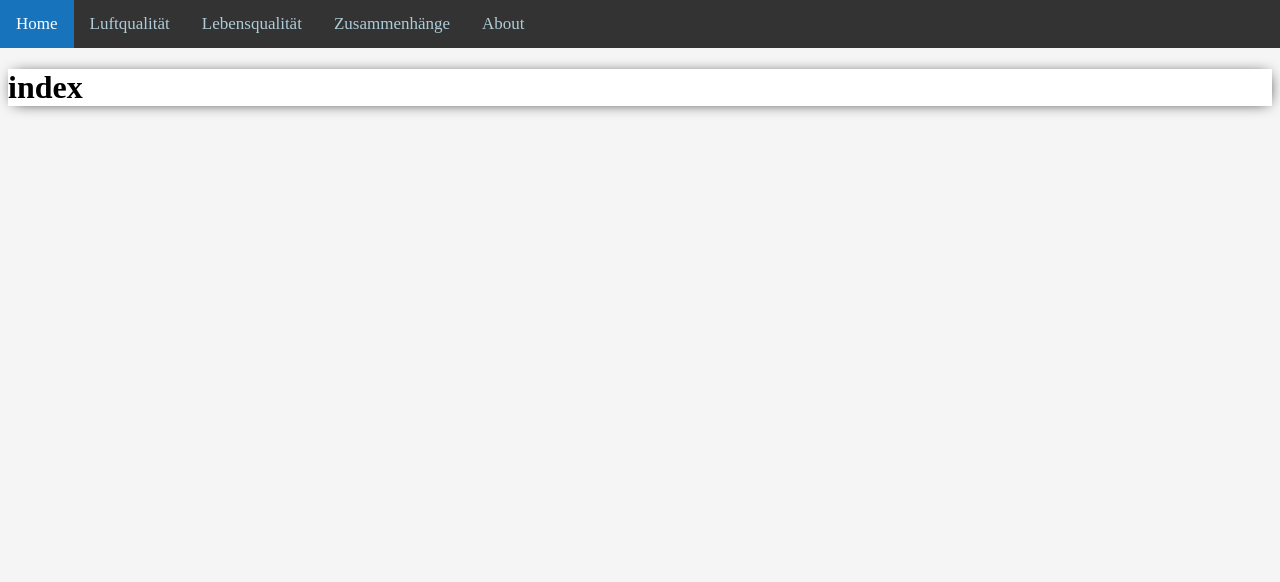
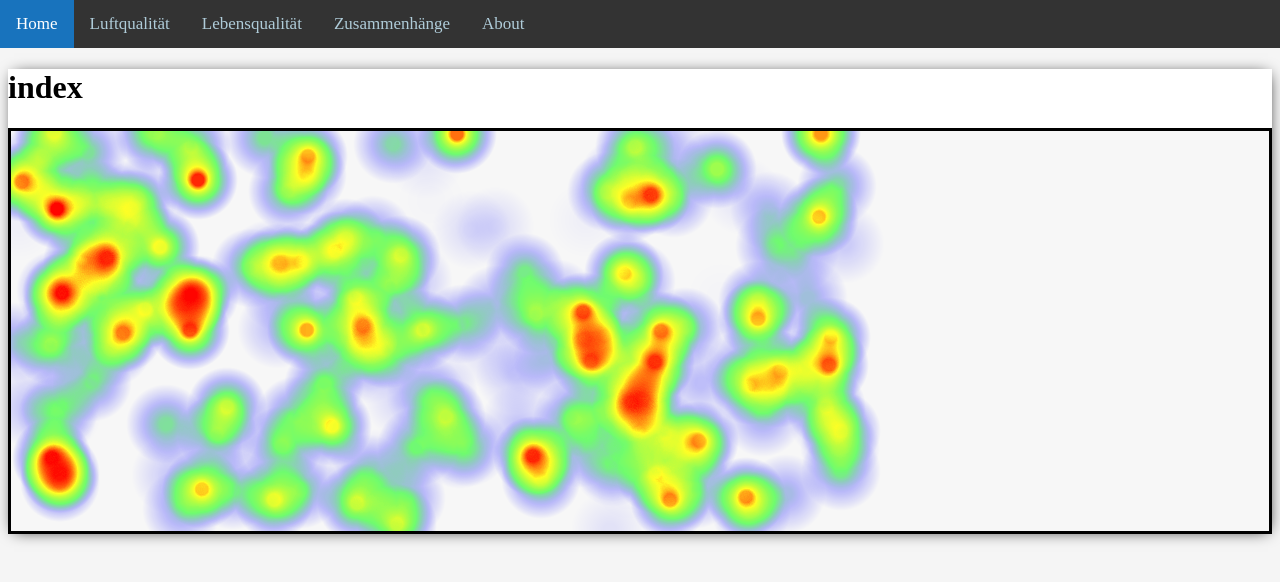
Before and after one commit to ojou-less/gestaltung_zwei, a plain HTML site: page index.html in a window 1280 px wide. Drawn offline with Linux system fonts and the light colour scheme.

Commit message:
Nicer Dicer+

```diff
--- a/css/style.css
+++ b/css/style.css
@@ -41,3 +41,14 @@ main {
     background-color: #1873bd;
     color: white;
   }
+
+  .graph{
+    height: 400px;
+    background: rgba(0,0,0,.03);
+    border: 3px solid black;
+  }
+
+  .heatmap {
+    width: 100%;
+    height: 100%;
+}
--- a/index.html
+++ b/index.html
@@ -4,6 +4,8 @@
         <title>Treibhausgase Heatmap</title>
         <meta charset="utf-8">
         <link rel="stylesheet" href="css/style.css">
+        <script src="heatmap.js"></script>
+        <script src="heatmap.min.js"></script>
     </head>
     <body>
         <header>
@@ -15,13 +17,14 @@
                 <a href="about.html">About</a>
             </div>
         </header>
+        </div>
         <main>
             <!--everything about data reprasentation is in her-->
             <h1>index</h1>
             <div class="data">
                 <!-- Graph-->
                 <div class="graph">
-
+                    <div class="heatmap" style="position: relative;"></div>
                 </div>
                 <!-- legende-->
                 <div class="legende">
@@ -32,8 +35,10 @@
             <div class="zeitstrahl">
             </div>
         </main>
+
         <footer>
 
         </footer>
+        <script src="main.js"></script>
     </body>
 </html>
--- /dev/null
+++ b/main.js
@@ -0,0 +1,31 @@
+// minimal heatmap instance configuration
+var heatmapInstance = h337.create({
+    // only container is required, the rest will be defaults
+    container: document.querySelector('.heatmap')
+  });
+
+  // now generate some random data
+  var points = [];
+  var max = 0;
+  var width = 840;
+  var height = 400;
+  var len = 200;
+
+  while (len--) {
+    var val = Math.floor(Math.random()*100);
+    max = Math.max(max, val);
+    var point = {
+      x: Math.floor(Math.random()*width),
+      y: Math.floor(Math.random()*height),
+      value: val
+    };
+    points.push(point);
+  }
+  // heatmap data format
+  var data = {
+    max: max,
+    data: points
+  };
+  // if you have a set of datapoints always use setData instead of addData
+  // for data initialization
+  heatmapInstance.setData(data);
```
